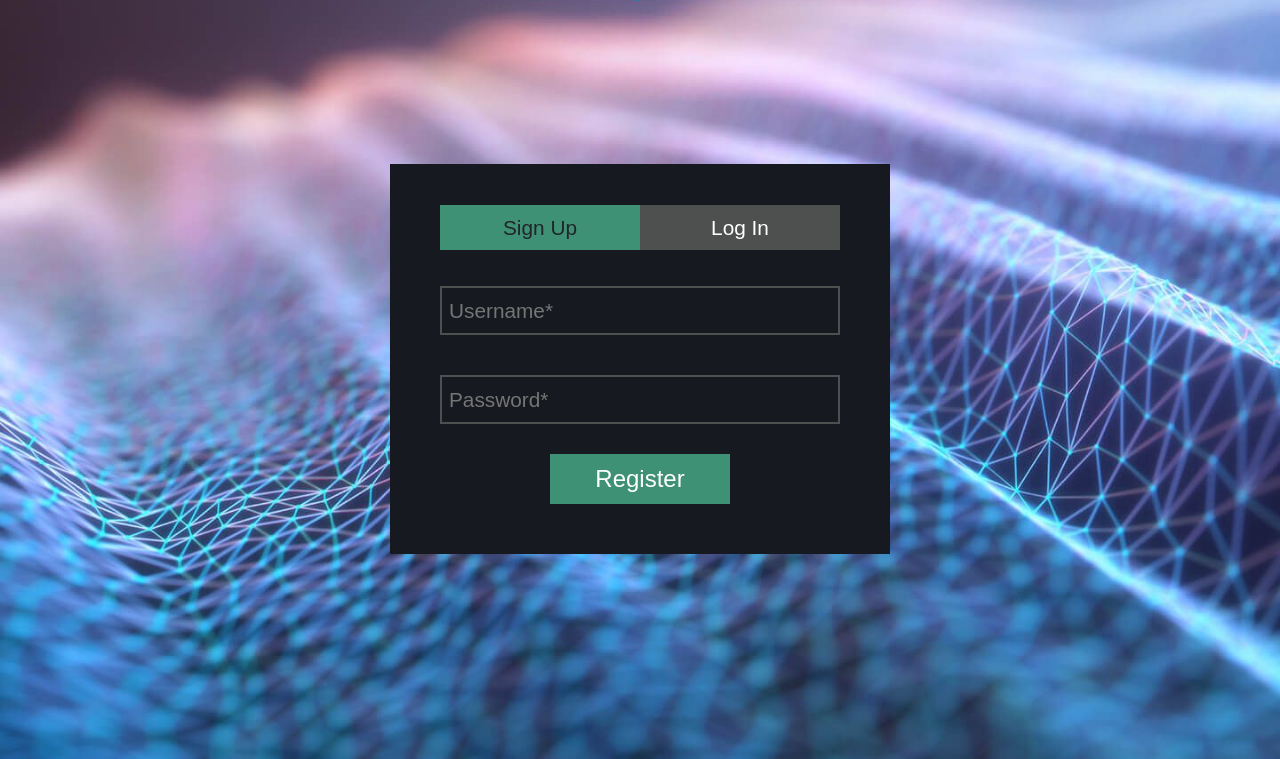
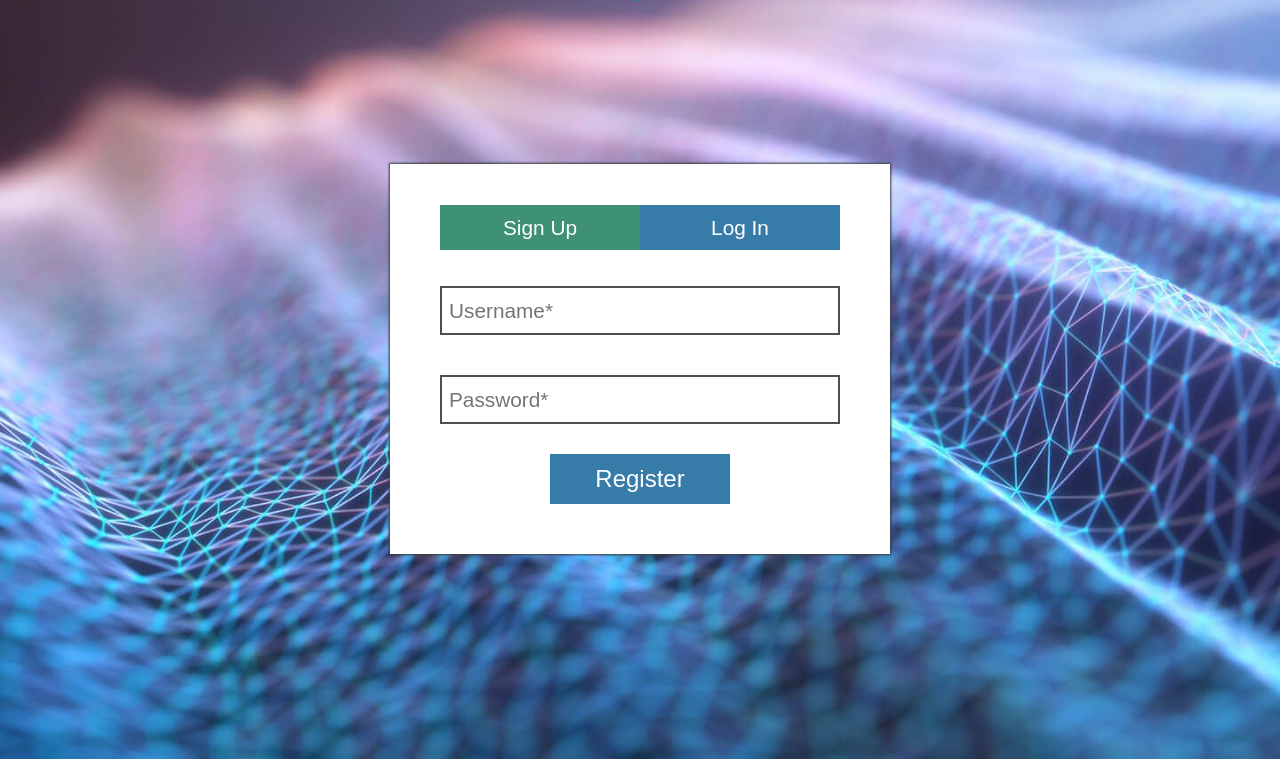
Before and after one commit to mohibfd/Sensitivity-Classification, a Flask app: page /auth/register in a window 1280 px wide. Shown: the part 41-800 px from the top of the page. Run offline with Flask 2, Linux system fonts and the light colour scheme; parts of the project's set-up code (start-up, migrations or seed data) failed here and were passed over.

Commit message:
improving sign up page

```diff
--- a/flaskr/static/style.css
+++ b/flaskr/static/style.css
@@ -178,19 +178,23 @@ input.danger {
 .register_form {
    max-width: 600px;
    margin: auto;
-   background-color: rgb(23, 25, 32);
+   background-color: white;
    padding: 25px 50px 0px 50px;
+   box-shadow: 0px 0px 2px 1px rgb(61, 60, 60);
 }
 .toggle_register {
    align-self: center;
 }
 input[id="submit"] {
-   background-color: rgb(63, 145, 117);
+   background-color: #377ba8;
    color: white;
    width: 100%;
    height: 50px;
    font-size: 1.5em;
    border: 0;
+}
+input[id="submit"]:hover {
+   background-color: #25516e;
 }
 input[value="Sign Up"] {
    background-color: rgb(63, 145, 117);
@@ -201,7 +205,7 @@ input[value="Sign Up"] {
    border: 0;
 }
 input[id="off"] {
-   background-color: rgb(77, 80, 79);
+   background-color: #377ba8;
    color: white;
    width: 200px;
    height: 45px;
@@ -210,17 +214,8 @@ input[id="off"] {
    text-align: center;
    margin: 0;
 }
-input[id="on"] {
-   background-color: rgb(63, 145, 117);
-   color: white;
-   width: 200px;
-   height: 45px;
-   font-size: 1.3em;
-   border: 0;
-   margin: 0;
-}
 input[id="off"]:hover {
-   background-color: rgb(42, 100, 81);
+   background-color: #25516e;
 }
 .toggle_register {
    display: flex;
@@ -234,16 +229,15 @@ input[id="off"]:hover {
 }
 input[required="required"] {
    border: 2px solid rgb(77, 80, 79);
-   background-color: rgb(23, 25, 32);
    font-size: 1.3em;
    padding-left: 10px;
    padding: 7px 0px 7px 7px;
-   color: white;
    margin: 20px 0px 20px 0px;
 }
 .fake_button {
    display: flex;
    width: 200px;
+   color: white;
    background-color: rgb(63, 145, 117);
    justify-content: center;
    align-items: center;
```
